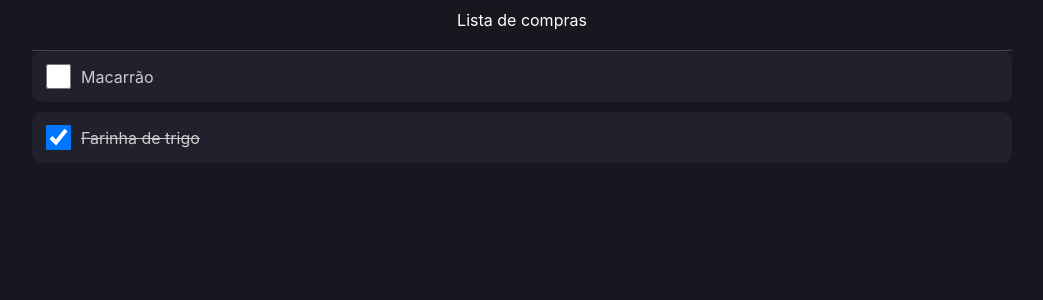
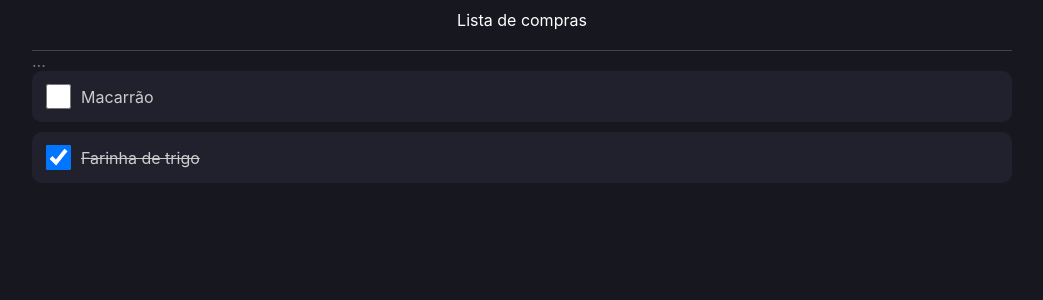
Before and after one commit to pvcapuano/ListaTarefas, a React (Vite) app: page / in a window 1280 px wide. Shown: the top 300 px of the page, without its empty margins (118-1161 px from the left). Built offline with nearby package versions, Linux system fonts and the light colour scheme.

Commit message:
create a AddArea component

```diff
--- a/src/App.tsx
+++ b/src/App.tsx
@@ -3,6 +3,7 @@ import { useState } from "react"
 import { Item } from "./types/Item"
 import { Container, Area, Header } from "./App.styles"
 import { ListItem } from "./components/ListItem"
+import { AddArea } from "./components/AddArea"
 
 
 const App = () => {
@@ -17,6 +18,8 @@ const App = () => {
         <Area>
           <Header> Lista de compras </Header>
 
+          <AddArea />
+
           {list.map((item, index) => (
             <ListItem key={index} item={item} />
           ))}
--- /dev/null
+++ b/src/components/AddArea/index.tsx
@@ -0,0 +1,10 @@
+import React from "react"
+import * as C from "./styles"
+
+export const AddArea = () => {
+  return(
+    <C.Container>
+    ...
+    </C.Container>
+  )
+}
--- /dev/null
+++ b/src/components/AddArea/styles.tsx
@@ -0,0 +1,5 @@
+import styled from "styled-components"
+
+export const Container = styled.div`
+
+`
```
